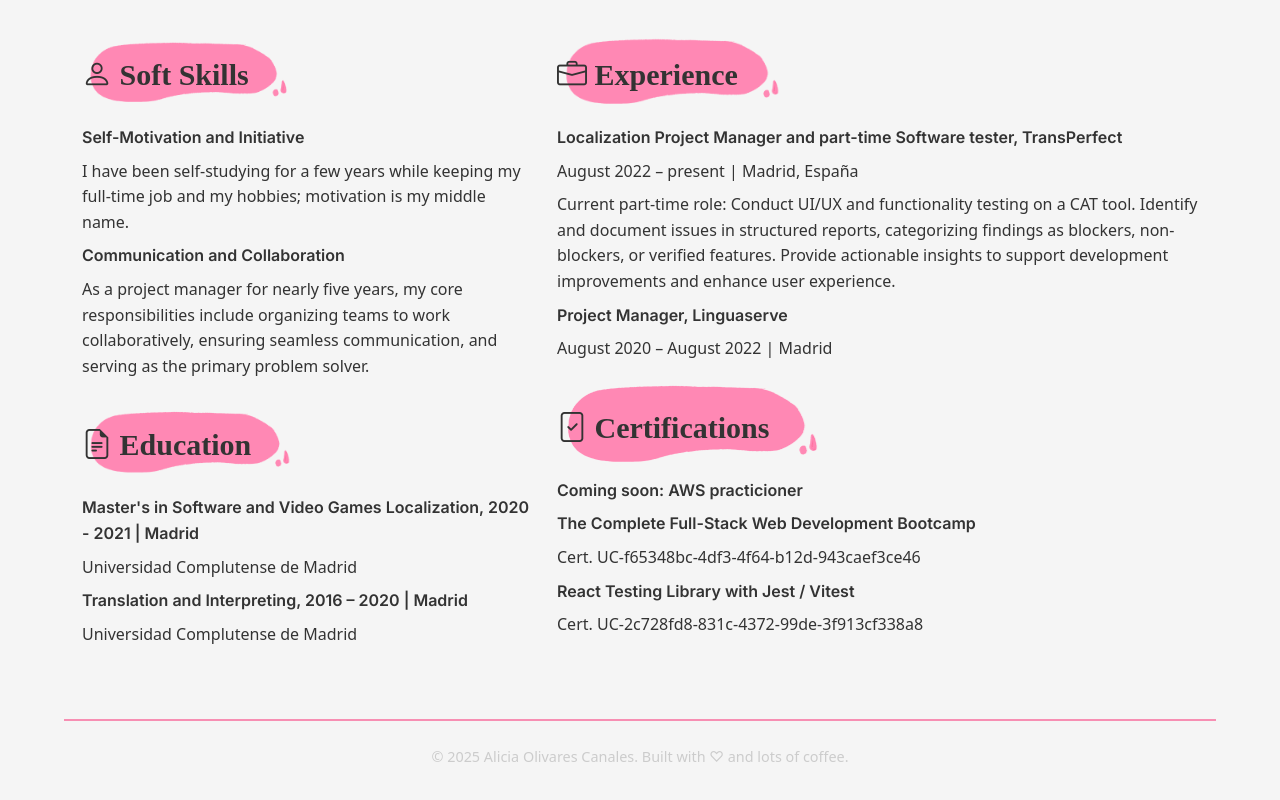
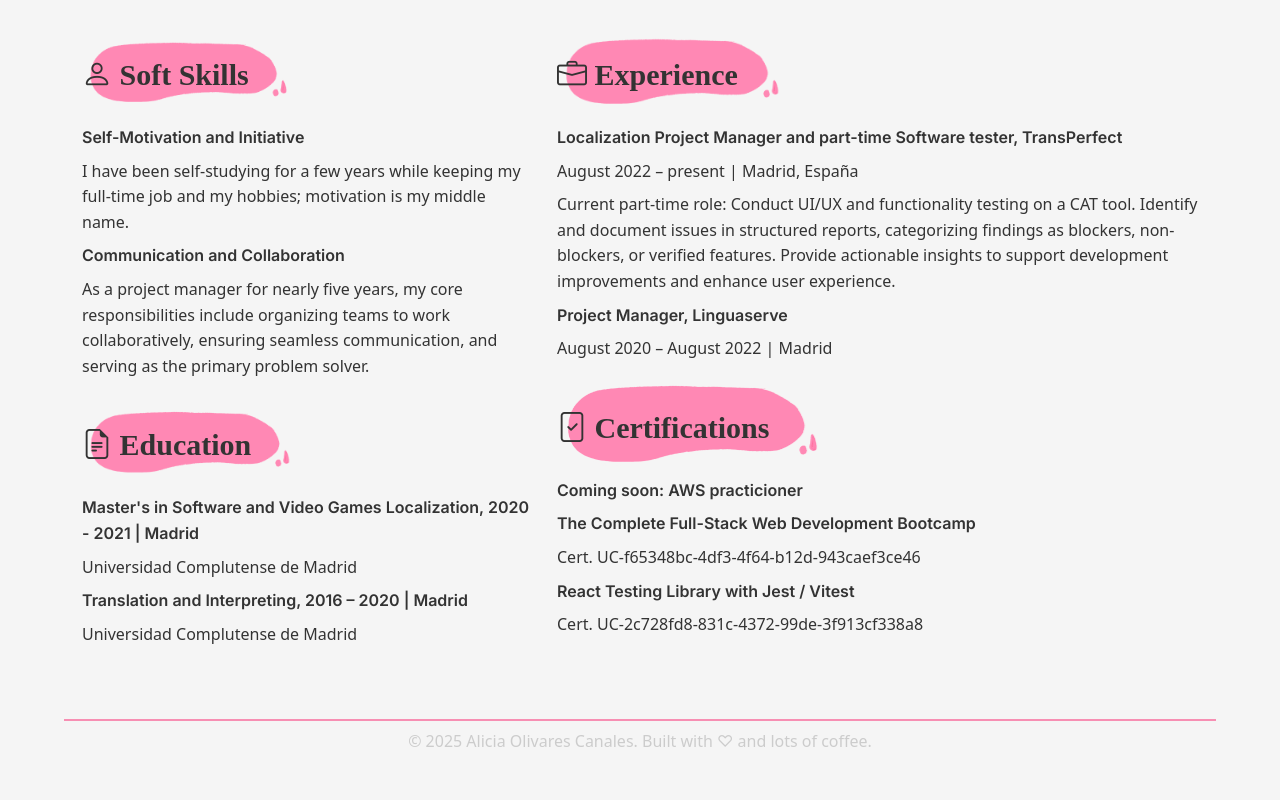
Before and after one commit to Alicia-OC/aliciaoc-portfolio, a React (Create React App) app: page /#/ in a window 1280 px wide. Shown: the part 1645-2445 px from the top of the page. Built offline with nearby package versions, Linux system fonts and the light colour scheme; a web font is replaced by a local one.

Commit message:
minor up in footer spacing

```diff
--- a/src/App.css
+++ b/src/App.css
@@ -372,8 +372,7 @@ h4::before {
 .footer {
   color: #ccc;
   text-align: center;
-  padding: 1rem;
-  font-size: 0.9rem;
+  font-size: 1rem;
   border-top: 2px solid var(--pink-color);
 }
 
```
